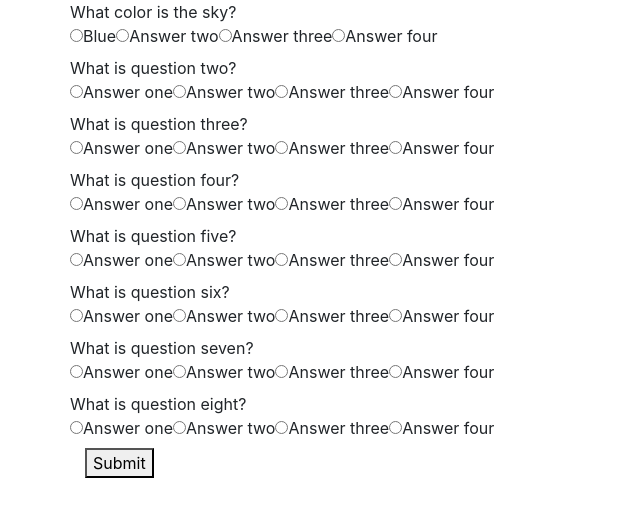
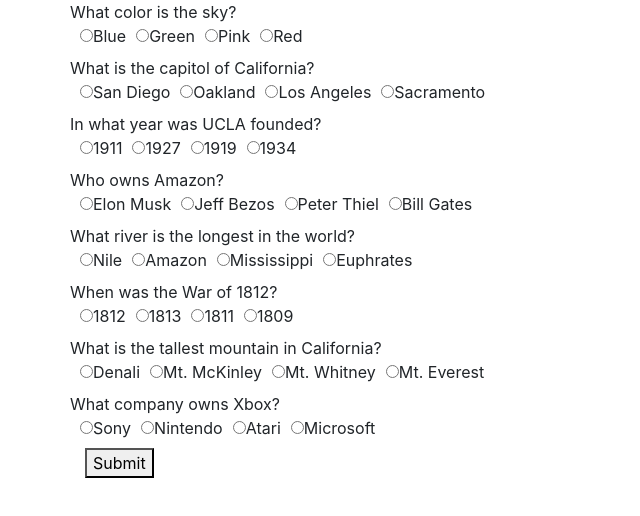
Before and after one commit to mattpurpura/trivia-easy-hw5, a plain HTML site: page index.html in a window 1280 px wide. Shown: the whole page, without its empty margins (0-640 px from the left). Drawn offline with nearby package versions, Linux system fonts and the light colour scheme.

Commit message:
added spacing

```diff
--- a/index.html
+++ b/index.html
@@ -6,6 +6,7 @@
     <meta http-equiv="X-UA-Compatible" content="ie=edge">
     <script src="https://cdnjs.cloudflare.com/ajax/libs/jquery/3.2.1/jquery.min.js"></script>
     <link rel="stylesheet" href="https://stackpath.bootstrapcdn.com/bootstrap/4.1.3/css/bootstrap.min.css" integrity="sha384-MCw98/SFnGE8fJT3GXwEOngsV7Zt27NXFoaoApmYm81iuXoPkFOJwJ8ERdknLPMO" crossorigin="anonymous">
+    <link rel="stylesheet" href="style.css">
     <script src ="main.js"></script>
     <title>Trivia Game</title>
 </head>
--- a/main.js
+++ b/main.js
@@ -8,88 +8,89 @@ var questionSet = [
         question: "What color is the sky?",
         answers: [
             "Blue",
-            "Answer two",
-            "Answer three",
-            "Answer four"
+            "Green",
+            "Pink",
+            "Red"
         ],
-        correctAnswer: "Answer one"
+        correctAnswer: "Blue"
     },
     {
-        question: "What is question two?",
+        question: "What is the capitol of California?",
         answers: [
-            "Answer one",
-            "Answer two",
-            "Answer three",
-            "Answer four"
+            "San Diego",
+            "Oakland",
+            "Los Angeles",
+            "Sacramento"
         ],
-        correctAnswer: "Answer one"
+        correctAnswer: "Sacramento"
     },
     {
-        question: "What is question three?",
+        question: "In what year was UCLA founded?",
         answers: [
-            "Answer one",
-            "Answer two",
-            "Answer three",
-            "Answer four"
+            "1911",
+            "1927",
+            "1919",
+            "1934"
         ],
-        correctAnswer: "Answer one"
+        correctAnswer: "1919"
     },
     {
-        question: "What is question four?",
+        question: "Who owns Amazon?",
         answers: [
-            "Answer one",
-            "Answer two",
-            "Answer three",
-            "Answer four"
+            "Elon Musk",
+            "Jeff Bezos",
+            "Peter Thiel",
+            "Bill Gates"
         ],
-        correctAnswer: "Answer one"
+        correctAnswer: "Jeff Bezos"
     },
     {
-        question: "What is question five?",
+        question: "What river is the longest in the world?",
         answers: [
-            "Answer one",
-            "Answer two",
-            "Answer three",
-            "Answer four"
+            "Nile",
+            "Amazon",
+            "Mississippi",
+            "Euphrates"
         ],
-        correctAnswer: "Answer one"
+        correctAnswer: "Amazon"
     },
     {
-        question: "What is question six?",
+        question: "When was the War of 1812?",
         answers: [
-            "Answer one",
-            "Answer two",
-            "Answer three",
-            "Answer four"
+            "1812",
+            "1813",
+            "1811",
+            "1809"
         ],
-        correctAnswer: "Answer one"
+        correctAnswer: "1812"
     },
     {
-        question: "What is question seven?",
+        question: "What is the tallest mountain in California?",
         answers: [
-            "Answer one",
-            "Answer two",
-            "Answer three",
-            "Answer four"
+            "Denali",
+            "Mt. McKinley",
+            "Mt. Whitney",
+            "Mt. Everest"
         ],
-        correctAnswer: "Answer one"
+        correctAnswer: "Mt. Whitney"
     },
     {
-        question: "What is question eight?",
+        question: "What company owns Xbox?",
         answers: [
-            "Answer one",
-            "Answer two",
-            "Answer three",
-            "Answer four"
+            "Sony",
+            "Nintendo",
+            "Atari",
+            "Microsoft"
         ],
-        correctAnswer: "Answer one"
+        correctAnswer: "Microsoft"
     }
 ]
 for (let i=0; i < questionSet.length; i++){
     $("#question"+i).html(questionSet[i].question);
-    for (let j=0; j < 4; j++){
+    for (let j=0; j < questionSet[i].answers.length; j++){
         var newInput = $("<input type='radio'>");
         newInput.attr("id", "answer-"+i+"-"+j);
+        newInput.attr("class", "option");
         newInput.attr("name", "answer"+i);
         newInput.attr("value", questionSet[i].answers[j]);
         $("#answers"+i).append(newInput);
--- a/style.css
+++ b/style.css
@@ -0,0 +1,3 @@
+.option{
+    margin-left: 10px;
+}
```
